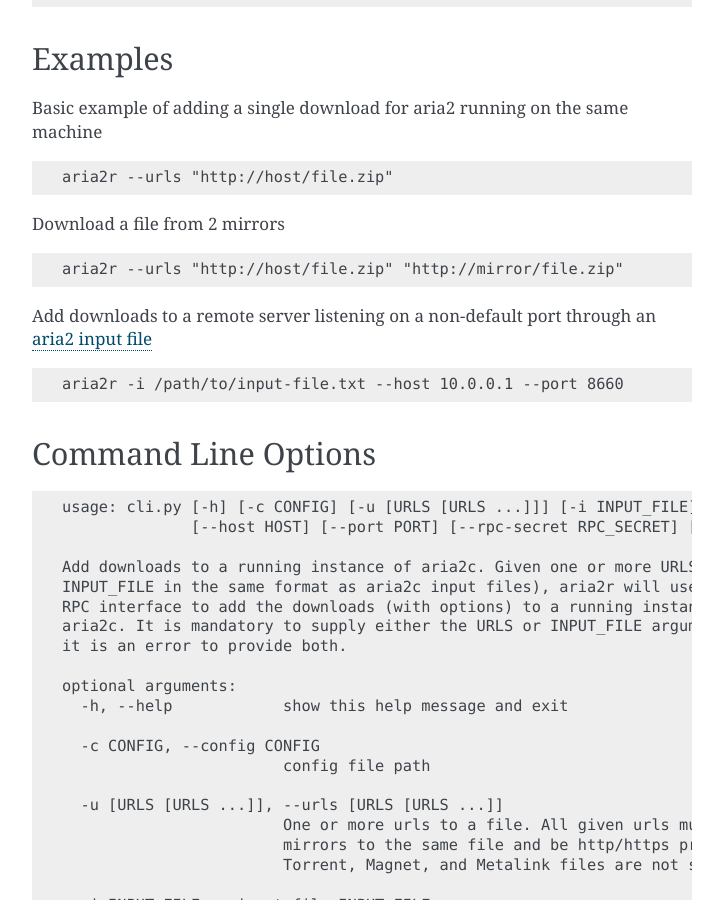
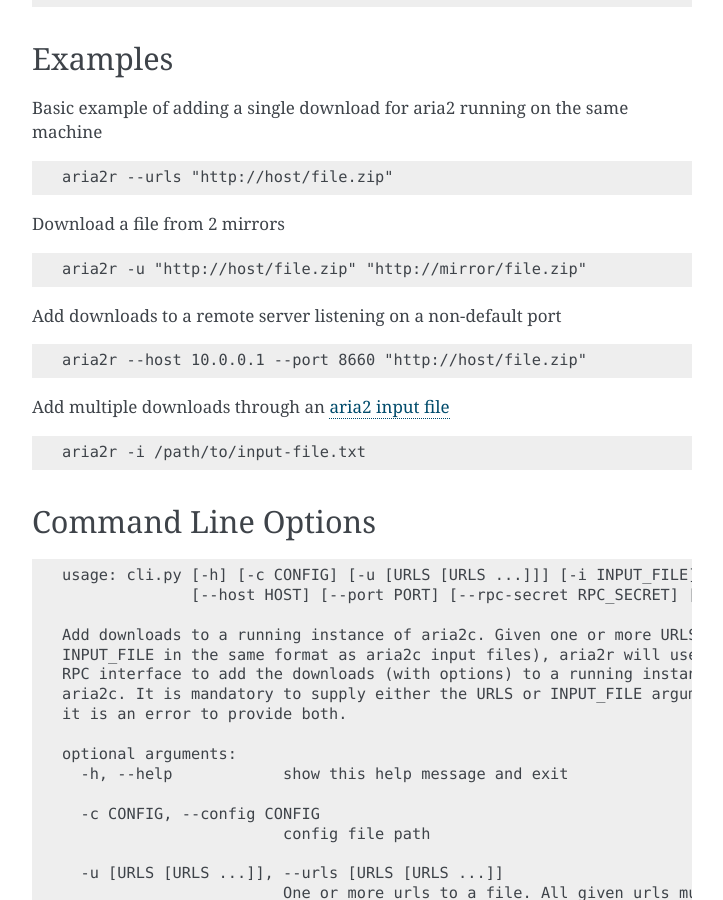
Before and after one commit to darricktheprogrammer/aria2r, a Sphinx documentation site: the page built from docs/index.md, in a window 1280 px wide and 900 px high, scrolled down 644 px. Shown: the whole window, without its empty margins (388-1111 px from the left). Built offline with Sphinx 7.4.7, drawn with Linux system fonts in a browser that asks for light colours.

```diff
--- a/README.md
+++ b/README.md
@@ -29,12 +29,16 @@ Basic example of adding a single download for aria2 running on the same machine
 
 Download a file from 2 mirrors
 
-	aria2r --urls "http://host/file.zip" "http://mirror/file.zip"
+	aria2r -u "http://host/file.zip" "http://mirror/file.zip"
 
 
-Add downloads to a remote server listening on a non-default port through an [aria2 input file][3]
+Add downloads to a remote server listening on a non-default port
 
-	aria2r -i /path/to/input-file.txt --host 10.0.0.1 --port 8660
+	aria2r --host 10.0.0.1 --port 8660 "http://host/file.zip"
+
+Add multiple downloads through an [aria2 input file](https://aria2.github.io/manual/en/html/aria2c.html#input-file)
+
+	aria2r -i /path/to/input-file.txt
 
 ## Command Line Options
 
```
Also changed, not shown: other parts of README.md (+0 -1 lines), docs/examples.md (added, +17 -0 lines), docs/index.md (+1 -0 lines).
